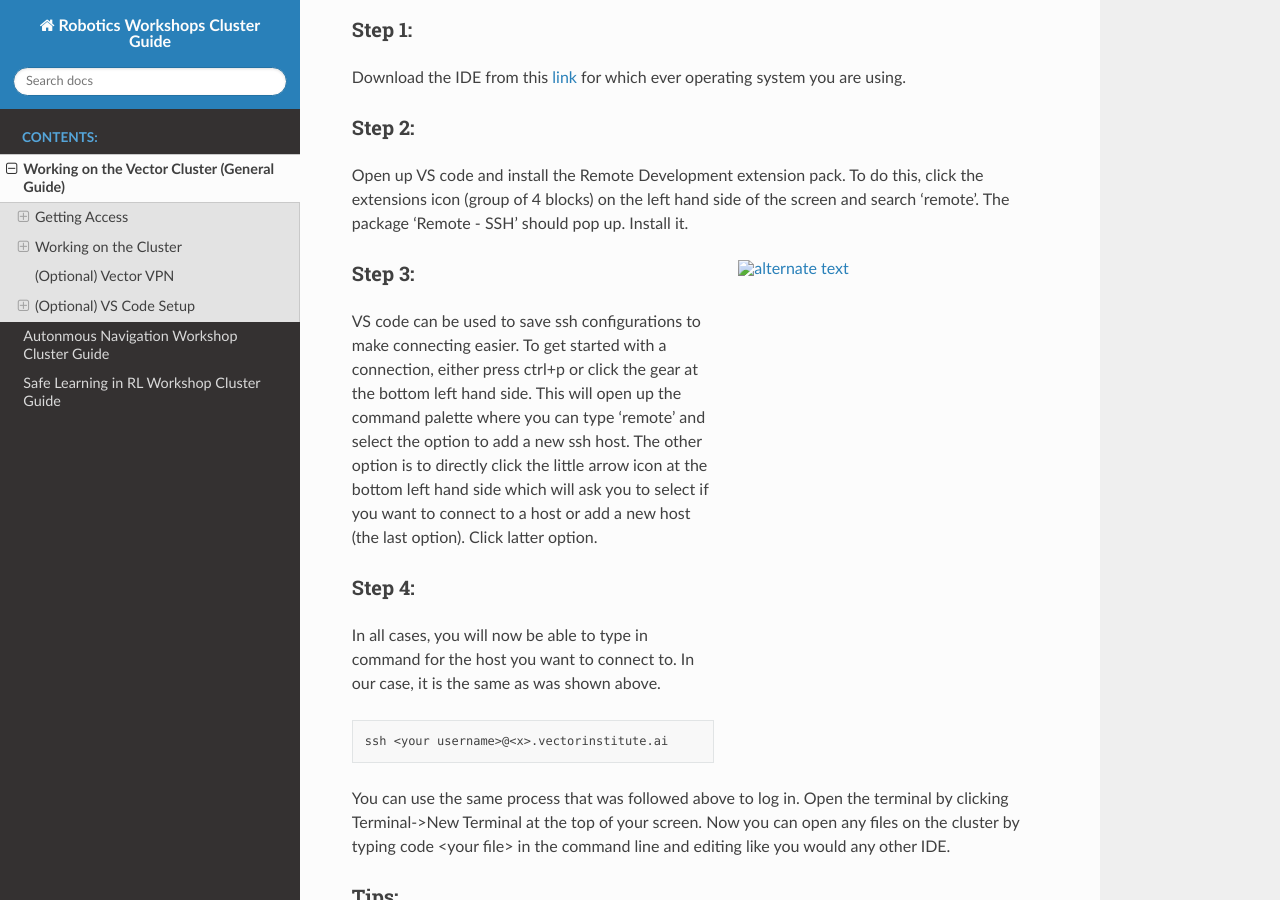
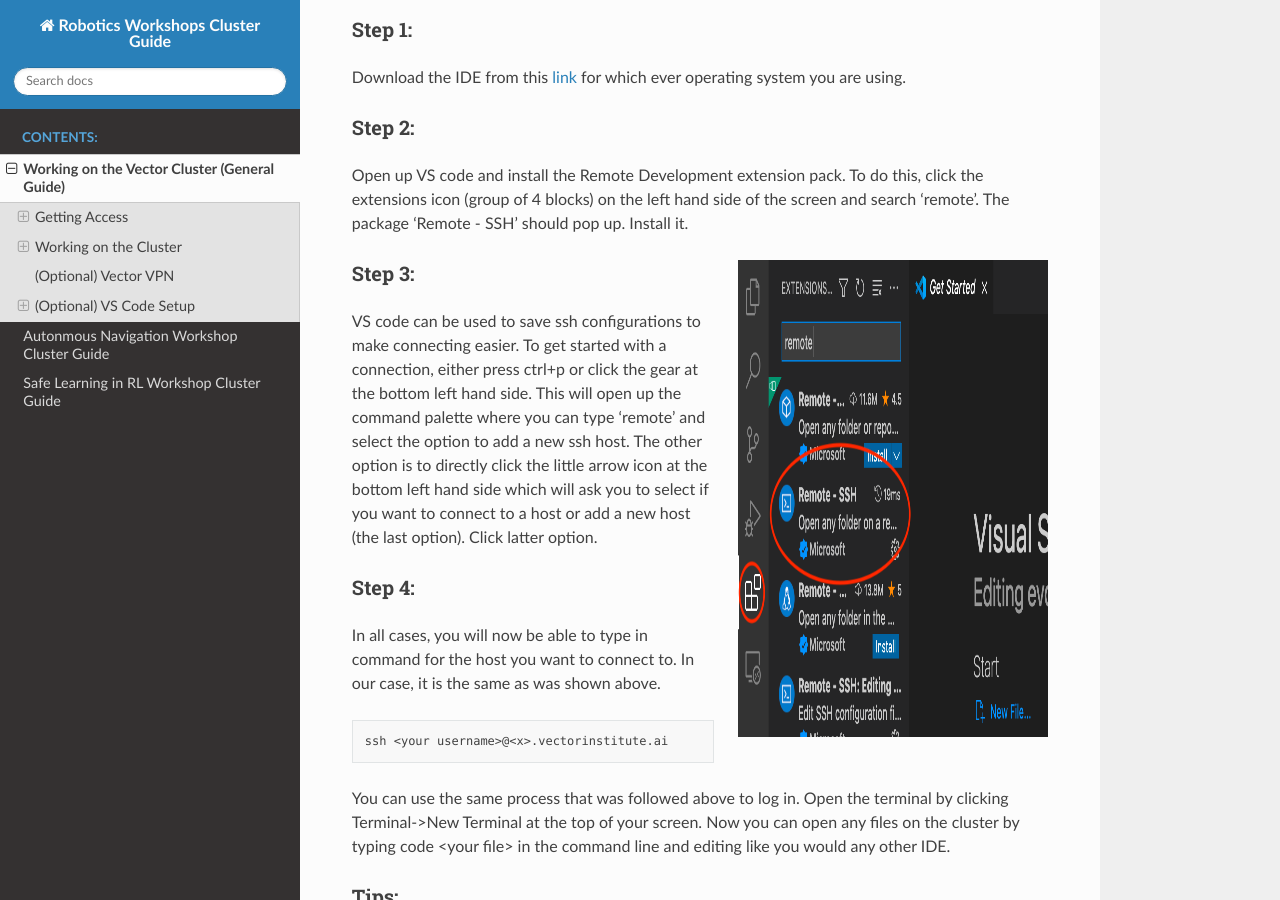
Before and after one commit to catgloss/robotics_workshops, a Sphinx documentation site: the page built from docs/source/general_setup.rst, in a window 1280 px wide and 900 px high, scrolled down 4148 px. Built offline with Sphinx 7.4.7 and the Read the Docs theme 2.0.0, drawn with Linux system fonts in a browser that asks for light colours.

Commit message:
Update general_setup.rst

```diff
--- a/docs/source/general_setup.rst
+++ b/docs/source/general_setup.rst
@@ -186,7 +186,7 @@
 
 Open up VS code and install the Remote Development extension pack. To do this, click the extensions icon (group of 4 blocks) on the left hand side of the screen and search 'remote'. The package 'Remote - SSH' should pop up. Install it.
 
-.. image:: /assets/vscode_img.png
+.. image:: _static/vscode_img.png
    :height: 954px
    :width: 620 px
    :scale: 50 %
```
